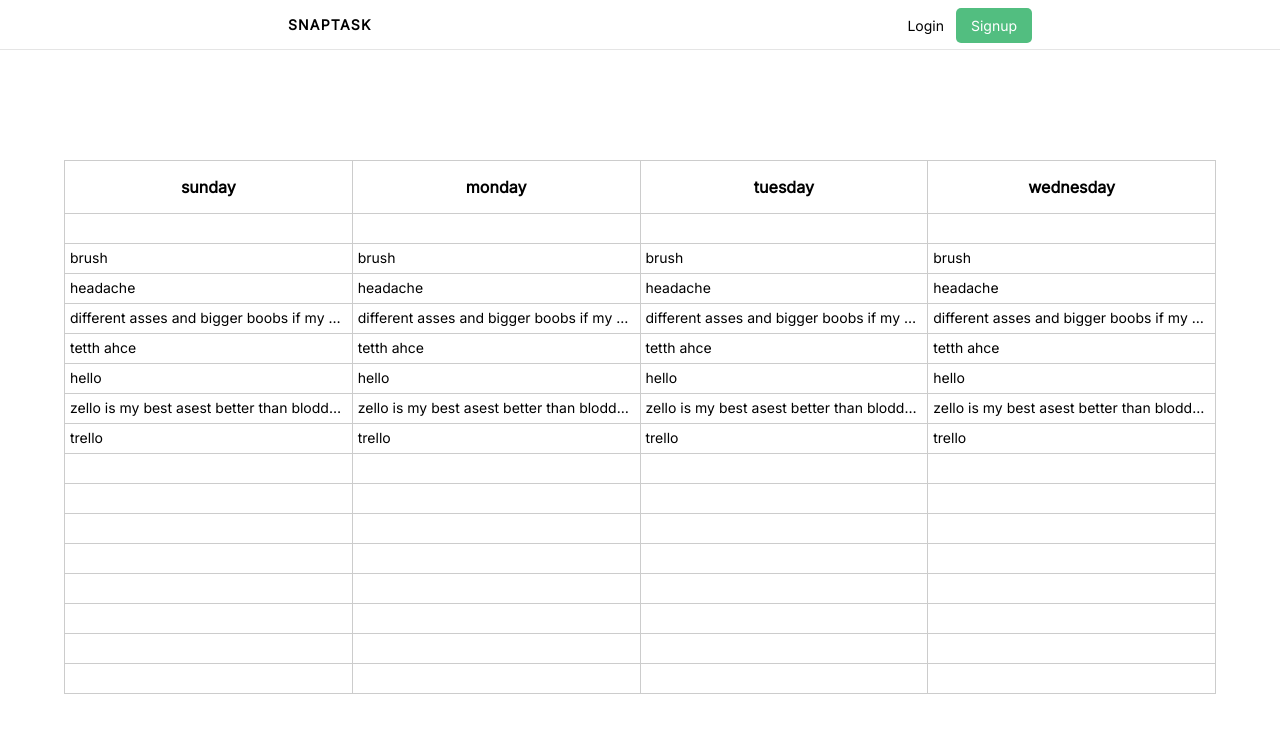
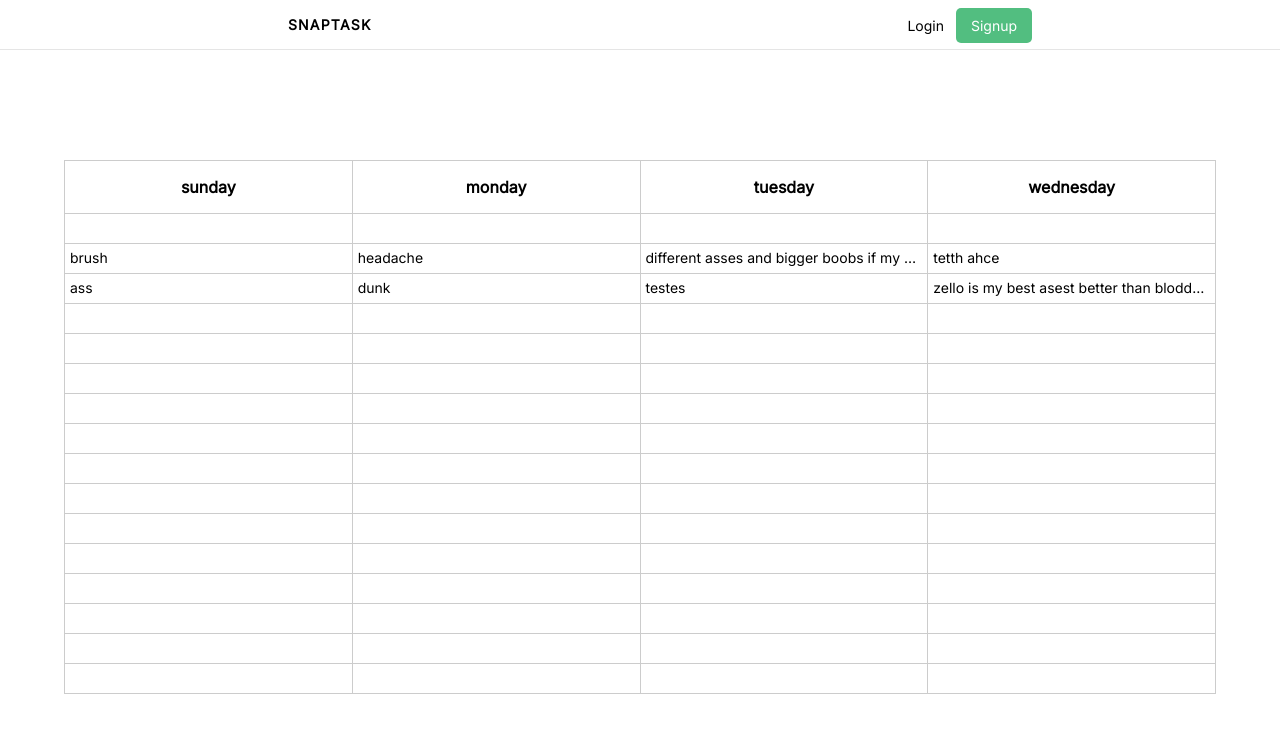
Before and after one commit to therealrinku/robonote, a Next.js app: page /app in a window 1280 px wide. Shown: the top 732 px of the page. Built offline with nearby package versions, Linux system fonts and the light colour scheme.

Commit message:
board seperation and adjust to make same szie

```diff
--- /dev/null
+++ b/components/TodoBoard.js
@@ -0,0 +1,22 @@
+import todosBoardStyles from "../styles/TodosBoard.module.css";
+
+const TodoBoard = ({ todos, todosDate }) => {
+  return (
+    <>
+      <p className="date">{todosDate}</p>
+      <input type="text" />
+      <div className={todosBoardStyles.todos}>
+        {todos.map((todo, i) => {
+          return <li key={i}>{todo}</li>;
+        })}
+      </div>
+      <div>
+        {[...Array(14 - todos.length + 1)].map((line) => {
+          return <li key={line}></li>;
+        })}
+      </div>
+    </>
+  );
+};
+
+export default TodoBoard;
--- a/components/TodosBoard.js
+++ b/components/TodosBoard.js
@@ -1,33 +1,20 @@
 import todosBoardStyles from "../styles/TodosBoard.module.css";
+import TodoBoard from "./TodoBoard";
 
 const TodosBoard = () => {
   const boards = ["sunday", "monday", "tuesday", "wednesday"];
   const todos = [
-    "brush",
-    "headache",
-    "different asses and bigger boobs if my eyse are black or blues",
-    "tetth ahce",
-    "hello",
-    "zello is my best asest better than bloddy bitcoin",
-    "trello",
+    ["brush", "ass"],
+    ["headache", "dunk"],
+    ["different asses and bigger boobs if my eyse are black or blues", "testes"],
+    ["tetth ahce", "zello is my best asest better than bloddy bitcoin"],
   ];
   return (
     <div className={todosBoardStyles.todosBoard}>
       {boards.map((e, i) => {
         return (
           <section key={i}>
-            <p className="date">{e}</p>
-            <input type="text" />
-            <div className={todosBoardStyles.todos}>
-              {todos.map((todo, i) => {
-                return <li key={i}>{todo}</li>;
-              })}
-            </div>
-            <div className="dummy-lines">
-              {[...Array(14 - todos.length + 1)].map((line) => {
-                return <li key={line}></li>;
-              })}
-            </div>
+            <TodoBoard todos={todos[i]} todosDate={e} />
           </section>
         );
       })}
--- a/styles/TodosBoard.module.css
+++ b/styles/TodosBoard.module.css
@@ -2,7 +2,6 @@
   display: flex;
   width: 90vw;
   margin: auto;
-  justify-content: center;
   margin-bottom: 40px;
   overflow: hidden;
 }
@@ -18,13 +17,13 @@
 }
 
 .todosBoard section {
+  flex: 1 1 0px;
   height: 100%;
   border: solid 1px rgba(0, 0, 0, 0.2);
   border-left: none;
   white-space: nowrap;
   overflow: hidden;
   text-overflow: ellipsis;
-  width: fit-content;
 }
 
 .todosBoard li,
```
